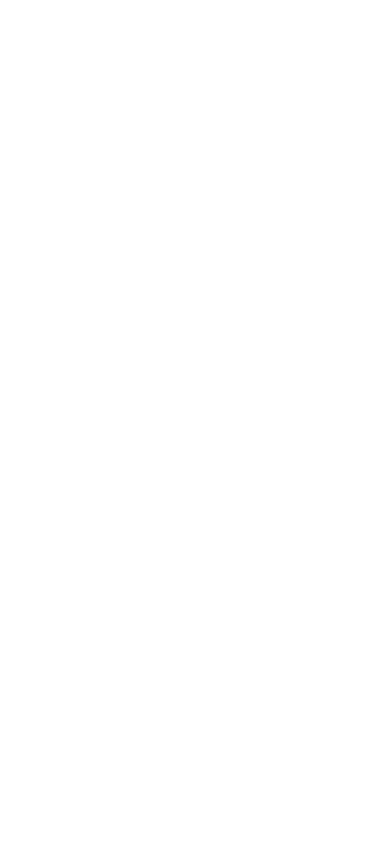
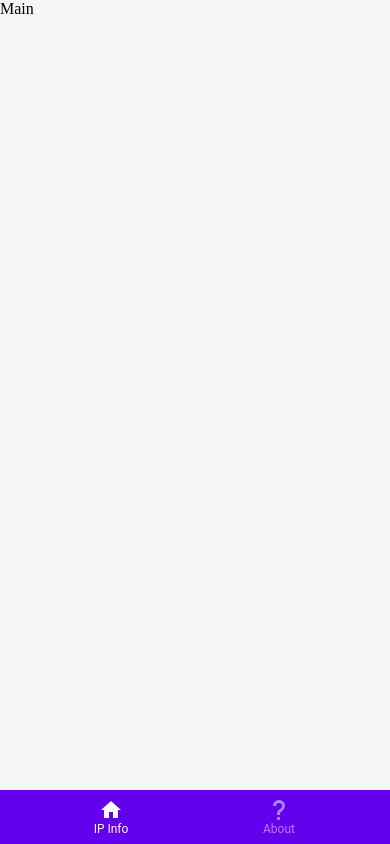
Before and after one commit to agungdh/my_ip_info, a React Native app: screen / in a window 390 px wide. Built offline with nearby package versions, Linux system fonts and the light colour scheme.

Commit message:
fix navigation

```diff
--- a/App.js
+++ b/App.js
@@ -1,11 +1,31 @@
 import React from 'react';
 import { Provider as PaperProvider } from 'react-native-paper';
-import MainScreen from './src/screens/MainScreen';
+import IPInfoScreen from './src/screens/IPInfoScreen';
+import AboutScreen from './src/screens/AboutScreen';
+import { BottomNavigation } from 'react-native-paper';
 
-export default function App() {
+const App = () => {
+  const [index, setIndex] = React.useState(0);
+
+  const [routes] = React.useState([
+    { key: 'ipinfo', title: 'IP Info', icon: 'home' },
+    { key: 'about', title: 'About', icon: 'help' },
+  ]);
+
+  const renderScene = BottomNavigation.SceneMap({
+    ipinfo: IPInfoScreen,
+    about: AboutScreen,
+  });
+
   return (
     <PaperProvider>
-      <MainScreen />
+      <BottomNavigation
+        navigationState={{ index, routes }}
+        onIndexChange={setIndex}
+        renderScene={renderScene}
+      />
     </PaperProvider>
   );
 }
+
+export default App;
--- /dev/null
+++ b/src/components/Flag.js
@@ -0,0 +1 @@
+import React from 'react';
--- /dev/null
+++ b/src/screens/AboutScreen.js
@@ -0,0 +1,8 @@
+import React from 'react';
+import { View } from 'react-native';
+
+const AboutScreen = () => {
+    return <View>About</View>
+}
+
+export default AboutScreen;
--- /dev/null
+++ b/src/screens/IPInfoScreen.js
@@ -0,0 +1,8 @@
+import React from 'react';
+import { View } from 'react-native';
+
+const IPInfoScreen = () => {
+    return <View>Main</View>
+};
+
+export default IPInfoScreen;
--- a/src/screens/MainScreen.js
+++ /dev/null
@@ -1,8 +0,0 @@
-import React from 'react';
-import { View } from "react-native";
-
-const MainScreen = () => {
-    return <View></View>
-}
-
-export default MainScreen;
```
